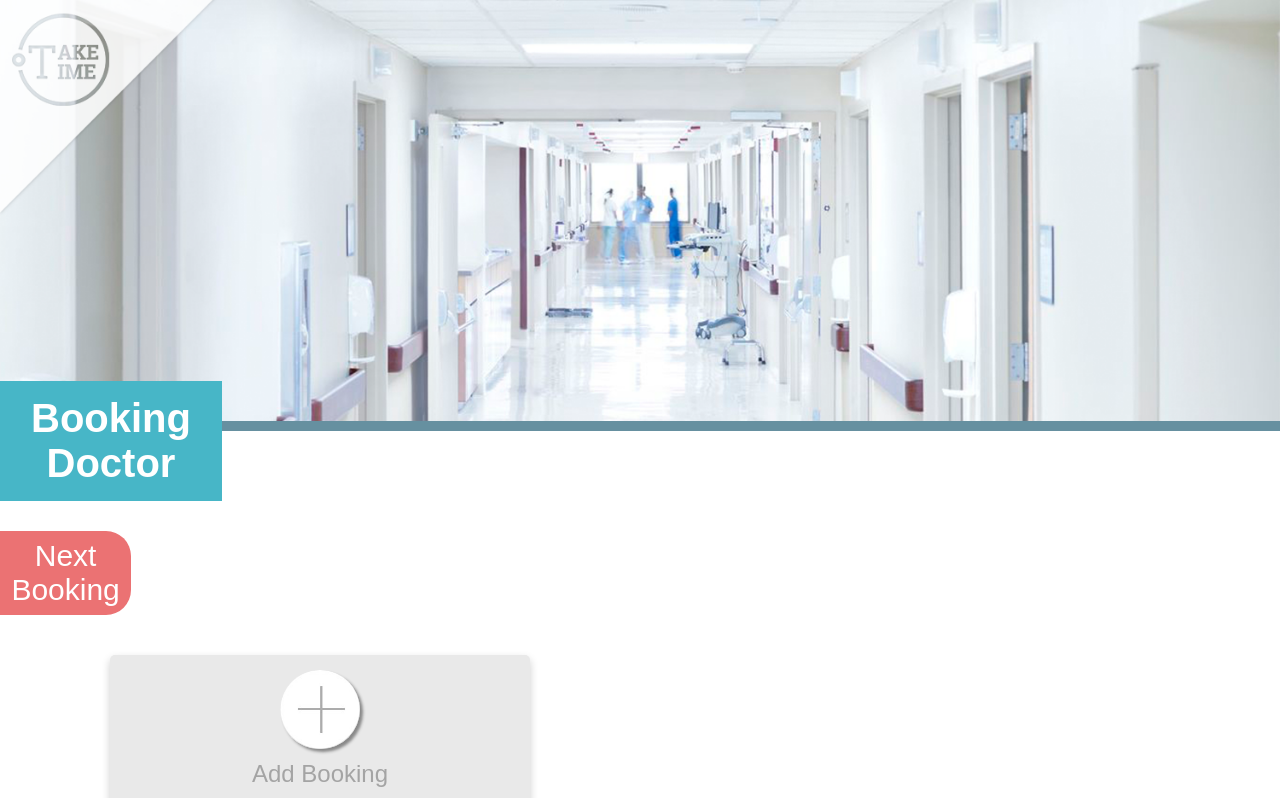
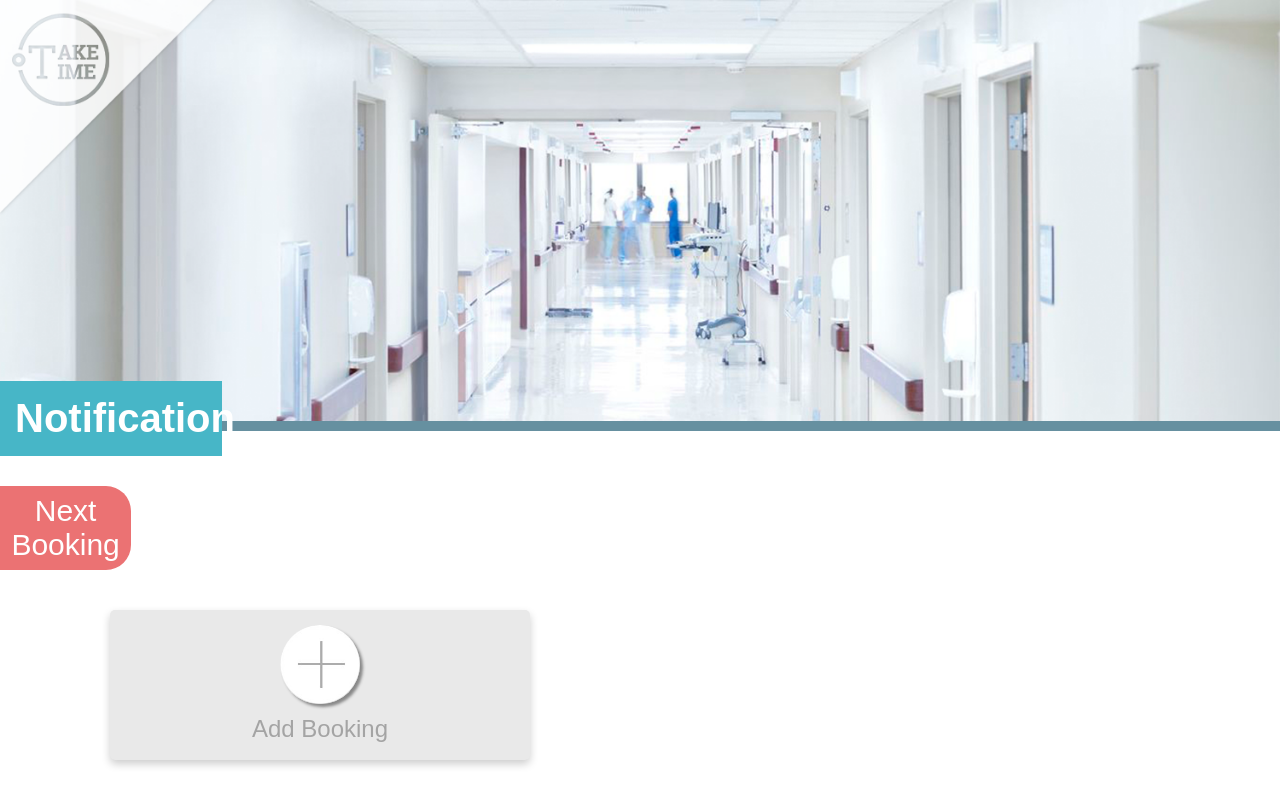
Before and after one commit to Izeple/TakeTime, a PHP site: page /Notification.php in a window 1280 px wide. Shown: the part 53-851 px from the top of the page. Run offline with PHP 8.4, Linux system fonts and the light colour scheme; the visitor is signed in with stand-in values (Sample User, id 1); data that the repository does not hold is empty; some web fonts are replaced.

Commit message:
Edit title tab noti

```diff
--- a/Notification.php
+++ b/Notification.php
@@ -52,7 +52,7 @@
 
 
     <h1 style="position: relative; width: 15%; color: white; background-color: #47B6C7; padding: 15px; font-size: 40;
-        text-align: center;margin-top: -50px;margin-bottom: 40px">Booking Doctor</h1>
+        text-align: center;margin-top: -50px;margin-bottom: 40px">Notification</h1>
 
 		   <div class="notimenu" style="margin-top: -10px; font-size: 30px">Next Booking</div>
             <?php
```
